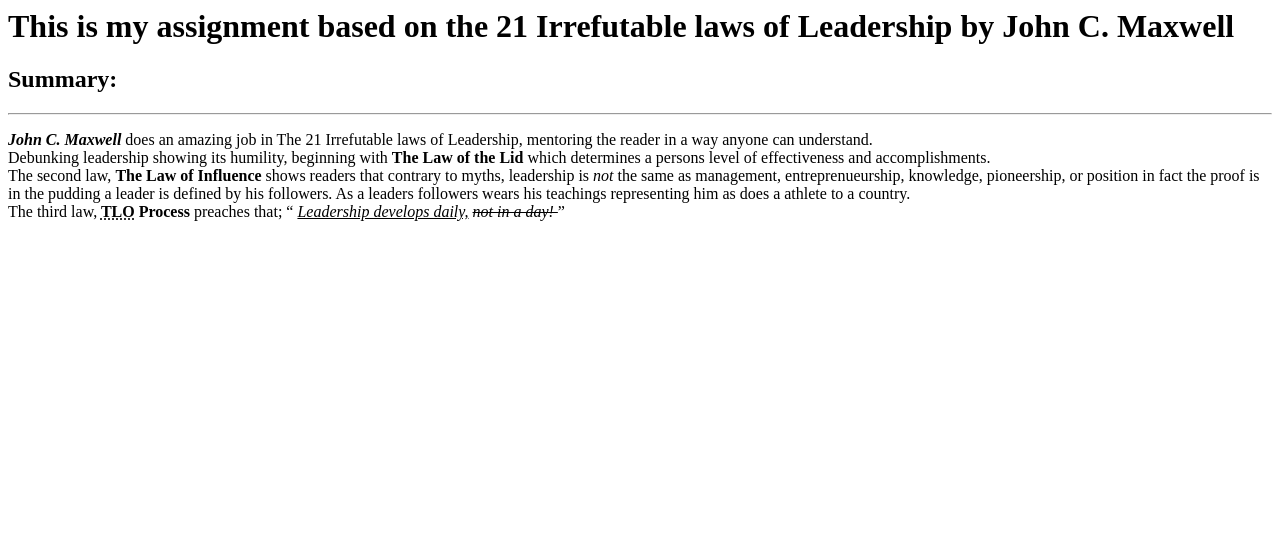
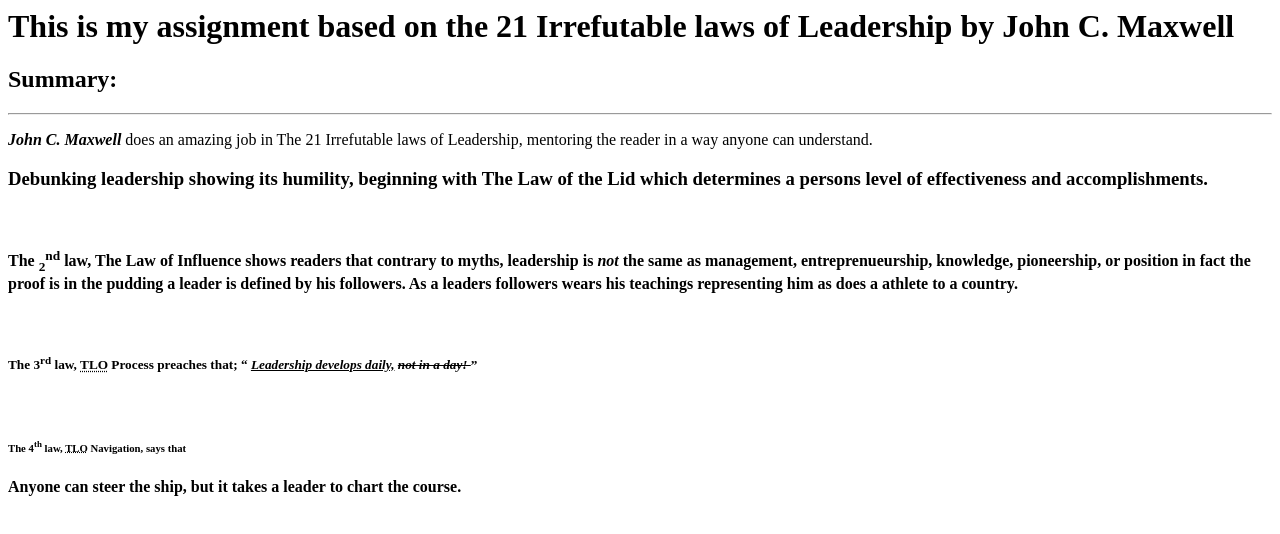
Before and after one commit to shckqad/GREGSLIST.com, a plain HTML site: page 21 irrefutable laws/Assignment.html in a window 1280 px wide. Drawn offline with Linux system fonts and the light colour scheme.

Commit message:
JoshAssignment.html

```diff
--- a/21 irrefutable laws/Assignment.html
+++ b/21 irrefutable laws/Assignment.html
@@ -5,10 +5,11 @@
 
 <h2> Summary: </h2>
 <hr />
-<p> <b> <i> John C. Maxwell </i> </b> does an amazing job in The 21 Irrefutable laws of Leadership, mentoring the reader in a way anyone can understand. <br /> Debunking leadership showing its humility, beginning with <b> The Law of the Lid </b> which determines a persons level of effectiveness and accomplishments. <br />
-           The second law, <strong> The Law of Influence </strong> shows readers that contrary to myths, leadership is <em> not </em> the same as management, entreprenueurship, knowledge, pioneership, or position in fact the proof is in the pudding a leader is defined by his followers. As a leaders followers wears his teachings representing him as does a athlete to a country. <br />
-           The third law,<strong> <abbr title="The Law of">TLO</abbr> Process </Strong> preaches that; <q> <cite> <ins> Leadership develops daily,</ins> <s> not in a day! </s> </cite></q> <br />
-
+<p> <b> <i> John C. Maxwell </i> </b> does an amazing job in The 21 Irrefutable laws of Leadership, mentoring the reader in a way anyone can understand. <br /> <h3> Debunking leadership showing its humility, beginning with <b> The Law of the Lid </b> which determines a persons level of effectiveness and accomplishments.</h3> <br />
+           <h4>The <sub>2</sub><sup>nd</sup> law, <strong> The Law of Influence </strong> shows readers that contrary to myths, leadership is <em> not </em> the same as management, entreprenueurship, knowledge, pioneership, or position in fact the proof is in the pudding a leader is defined by his followers. As a leaders followers wears his teachings representing him as does a athlete to a country.</h4> <br />
+        <h5> The 3<sup>rd</sup> law,<strong> <abbr title="The Law of">TLO</abbr> Process </Strong> preaches that; <q> <cite> <ins> Leadership develops daily,</ins> <s> not in a day! </s> </cite></q> </h5><br />
+        <h6>  The 4<sup>th</sup> law, <strong> <abbr title="The Law of">TLO</abbr> Navigation, </strong> says that </h6> <blockqoute> <strong> <p>Anyone can steer the ship, but it takes a leader to chart the course.</p> </strong> </blockquote>
+</p>
 
 </body>
 </html>
```
